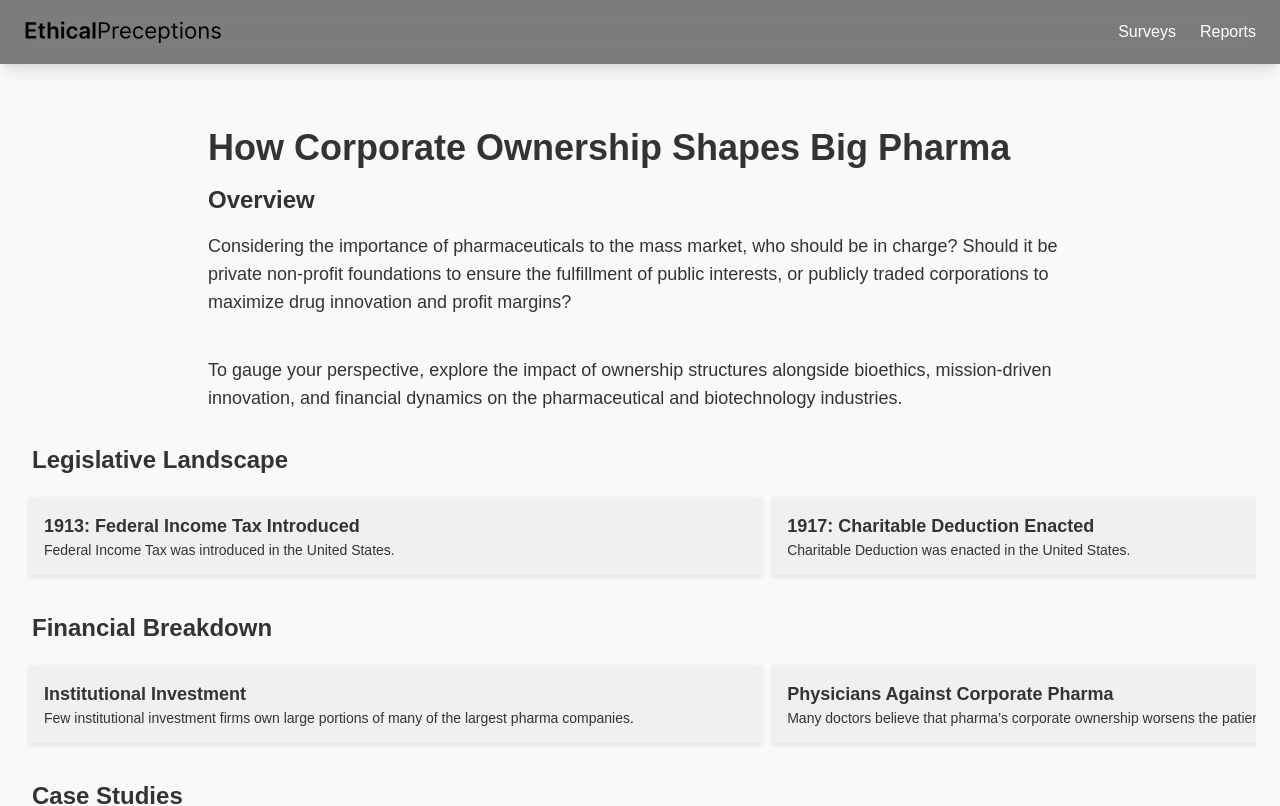
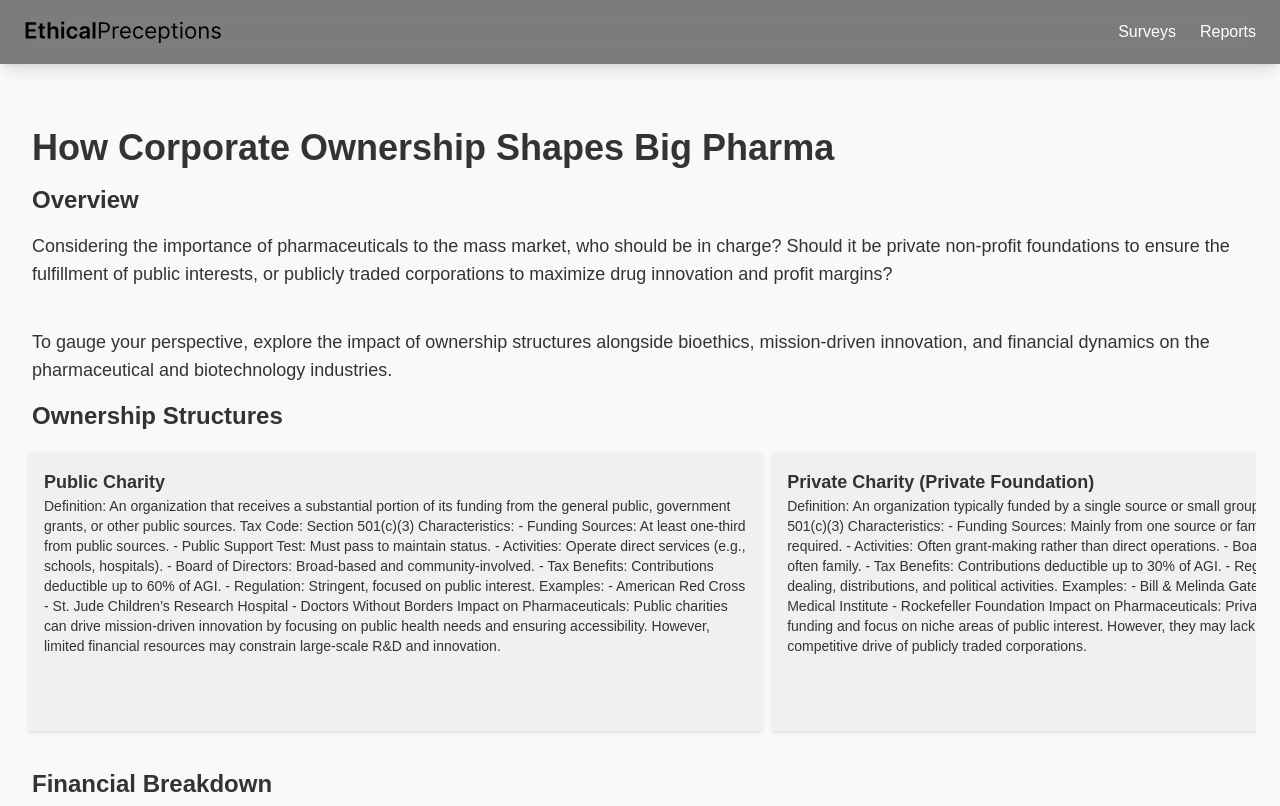
Before and after one commit to tkpepper15/applied-ethics, a Next.js app: page /how_corporate_ownership_shapes_big_pharma in a window 1280 px wide. Shown: the top 806 px of the page. Built offline with nearby package versions, Linux system fonts and the light colour scheme.

Commit message:
Commit message

```diff
--- a/app/how_corporate_ownership_shapes_big_pharma/page.tsx
+++ b/app/how_corporate_ownership_shapes_big_pharma/page.tsx
@@ -4,17 +4,195 @@ import Navbar from '../navbar'; // Ensure the path is correct
 import TimelineItem, { TimelineItemProps } from '../timeline'; // Ensure the path is correct
 import 'app/global.css'; // Ensure the path is correct
 
-const legalItems: TimelineItemProps[] = [
-  { id: 1, title: '1913: Federal Income Tax Introduced', content: 'Federal Income Tax was introduced in the United States.' },
-  { id: 2, title: '1917: Charitable Deduction Enacted', content: 'Charitable Deduction was enacted in the United States.' },
-  { id: 3, title: '1950: Revenue Act of 1950', content: 'Imposed the first restrictions on private foundations.' },
-  { id: 4, title: '1969: Tax Reform Act of 1969', content: 'Introduced comprehensive rules for private foundations.' },
-  { id: 5, title: '1981: Economic Recovery Tax Act of 1981', content: 'Reduced the excise tax rate on net investment income.' },
-  { id: 6, title: '1984: Deficit Reduction Act of 1984', content: 'Made adjustments to rules concerning self-dealing and distribution.' },
-  { id: 7, title: '1997: Taxpayer Relief Act of 1997', content: 'Simplified reporting requirements for private foundations.' },
-  { id: 8, title: '2006: Pension Protection Act of 2006', content: 'Introduced additional restrictions on private foundations.' },
-  { id: 9, title: '2017: Tax Cuts and Jobs Act', content: 'Made changes affecting charitable organizations.' },
+const osItems = [
+  {
+    id: 1,
+    title: 'Public Charity',
+    content: `
+      Definition: An organization that receives a substantial portion of its funding from the general public, government grants, or other public sources.
+
+      Tax Code: Section 501(c)(3)
+
+      Characteristics:
+      - Funding Sources: At least one-third from public sources.
+      - Public Support Test: Must pass to maintain status.
+      - Activities: Operate direct services (e.g., schools, hospitals).
+      - Board of Directors: Broad-based and community-involved.
+      - Tax Benefits: Contributions deductible up to 60% of AGI.
+      - Regulation: Stringent, focused on public interest.
+
+      Examples:
+      - American Red Cross
+      - St. Jude Children’s Research Hospital
+      - Doctors Without Borders
+
+      Impact on Pharmaceuticals: Public charities can drive mission-driven innovation by focusing on public health needs and ensuring accessibility. However, limited financial resources may constrain large-scale R&D and innovation.
+    `
+  },
+  {
+    id: 2,
+    title: 'Private Charity (Private Foundation)',
+    content: `
+      Definition: An organization typically funded by a single source or small group of sources.
+
+      Tax Code: Section 501(c)(3)
+
+      Characteristics:
+      - Funding Sources: Mainly from one source or family.
+      - Public Support Test: Not required.
+      - Activities: Often grant-making rather than direct operations.
+      - Board of Directors: Smaller, centralized, often family.
+      - Tax Benefits: Contributions deductible up to 30% of AGI.
+      - Regulation: Specific rules on self-dealing, distributions, and political activities.
+
+      Examples:
+      - Bill & Melinda Gates Foundation
+      - Howard Hughes Medical Institute
+      - Rockefeller Foundation
+
+      Impact on Pharmaceuticals: Private foundations can ensure long-term funding and focus on niche areas of public interest. However, they may lack the financial dynamics and competitive drive of publicly traded corporations.
+    `
+  },
+  {
+    id: 3,
+    title: 'Charitable Trust',
+    content: `
+      Definition: A trust created to achieve a charitable purpose.
+
+      Tax Code: Sections 4947(a)(1) for charitable remainder trusts and 4947(a)(2) for other charitable trusts
+
+      Characteristics:
+      - Funding Sources: Can be funded by individuals, families, or other donors.
+      - Types:
+        - Charitable Remainder Trusts: Provide income to beneficiaries for a period, with remaining assets going to charity.
+        - Charitable Lead Trusts: Provide income to charity for a period, with remaining assets going to beneficiaries.
+      - Activities: Trust assets managed to benefit charitable purposes.
+      - Trustee: Managed by trustees who have fiduciary responsibilities.
+      - Tax Benefits: Donors can receive income tax deductions, estate, and gift tax benefits.
+      - Regulation: Subject to specific rules regarding distributions and tax benefits depending on the type of trust.
+
+      Examples:
+      - The Pew Charitable Trusts
+      - The Wellcome Trust
+      - Charitable Remainder Unitrusts (various)
+
+      Impact on Pharmaceuticals: Charitable trusts can ensure sustained funding and alignment with public interest goals. Their structure can promote bioethics and mission-driven innovation but may not be agile enough to compete in a fast-paced market.
+    `
+  },
+  {
+    id: 4,
+    title: 'Donor-Advised Fund (DAF)',
+    content: `
+      Definition: A philanthropic vehicle established at a public charity.
+
+      Tax Code: Section 4966
+
+      Characteristics:
+      - Funding Sources: Funded by donors who retain advisory privileges.
+      - Activities: Donors recommend grants to other charities.
+      - Sponsor: Managed by public charities or financial institutions.
+      - Tax Benefits: Immediate tax deductions at the time of donation.
+      - Regulation: Managed by the sponsoring organization with oversight.
+
+      Examples:
+      - Fidelity Charitable
+      - Schwab Charitable
+      - National Philanthropic Trust
+
+      Impact on Pharmaceuticals: DAFs offer flexibility and immediate funding potential, allowing for rapid response to emerging health needs. However, the lack of direct control over operational activities can limit their impact on long-term pharmaceutical innovation.
+    `
+  },
+  {
+    id: 5,
+    title: 'Supporting Organization',
+    content: `
+      Definition: A charity that supports one or more public charities.
+
+      Tax Code: Section 509(a)(3)
+
+      Characteristics:
+      - Funding Sources: Usually aligned with the supported public charity.
+      - Relationship: Must be operated, supervised, or controlled by, in connection with, or operate for the benefit of the supported organization.
+      - Activities: Supports and benefits the public charity.
+      - Board of Directors: Often involves representatives from the supported organization.
+      - Tax Benefits: Contributions deductible as with public charities.
+      - Regulation: Specific rules ensuring the support and benefit relationship.
+
+      Examples:
+      - The Annie E. Casey Foundation (supporting organizations)
+      - The Ford Foundation (supporting organizations)
+
+      Impact on Pharmaceuticals: Supporting organizations can channel resources efficiently towards public health goals, ensuring alignment with bioethical standards. However, their dependence on the parent charity may limit their operational scope and innovation capacity.
+    `
+  },
+  {
+    id: 6,
+    title: 'Publicly Traded Corporation',
+    content: `
+      Definition: A for-profit company whose shares are traded openly on stock exchanges.
+
+      Characteristics:
+      - Ownership: Shareholders who invest in the company's stock.
+      - Funding Sources: Capital from stock sales and investments.
+      - Activities: Operate to maximize profits for shareholders.
+      - Board of Directors: Elected by shareholders, focused on maximizing shareholder value.
+      - Tax Benefits: Eligible for various business tax deductions.
+      - Regulation: Governed by securities regulations and stock exchange rules.
+
+      Examples:
+      - Pfizer
+      - Johnson & Johnson
+      - Merck
+
+      Impact on Pharmaceuticals: Publicly traded corporations drive innovation and large-scale R&D through significant financial resources and competitive dynamics. However, the focus on profit margins may sometimes conflict with broader public health goals.
+    `
+  },
+  {
+    id: 7,
+    title: 'Private Corporation',
+    content: `
+      Definition: A for-profit company privately owned and not traded on public stock exchanges.
+
+      Characteristics:
+      - Ownership: Typically owned by founders, families, or a small group of investors.
+      - Funding Sources: Private investments, retained earnings.
+      - Activities: Operate to generate profits for owners.
+      - Board of Directors: Appointed by owners, more flexibility in decision-making.
+      - Tax Benefits: Eligible for various business tax deductions.
+      - Regulation: Fewer public reporting requirements compared to publicly traded corporations.
+
+      Examples:
+      - Cargill
+      - Koch Industries
+      - Mars, Inc.
+
+      Impact on Pharmaceuticals: Private corporations can focus on long-term projects without the pressure of quarterly earnings reports. This can foster innovative approaches but may lack the transparency and capital access of publicly traded companies.
+    `
+  },
+  {
+    id: 8,
+    title: 'Benefit Corporation (B Corp)',
+    content: `
+      Definition: A type of for-profit corporate entity that includes positive impact on society, workers, the community, and the environment in addition to profit as its legally defined goals.
+
+      Characteristics:
+      - Ownership: Shareholders who are committed to both profit and social/environmental impact.
+      - Funding Sources: Investments from socially responsible investors.
+      - Activities: Operate with a dual focus on profit and mission-driven goals.
+      - Board of Directors: Ensures the company adheres to its social/environmental mission.
+      - Tax Benefits: Standard corporate tax deductions.
+      - Regulation: Must meet certain standards of social and environmental performance, accountability, and transparency.
+
+      Examples:
+      - Patagonia
+      - Ben & Jerry's
+      - Warby Parker
+
+      Impact on Pharmaceuticals: Benefit corporations can balance innovation with ethical considerations, focusing on mission-driven goals alongside profitability. They may face challenges in scaling compared to traditional for-profit entities but offer a sustainable model for ethical innovation.
+    `
+  }
 ];
+
 
 const finItems: TimelineItemProps[] = [
   { id: 1, title: 'Institutional Investment', content: 'Few institutional investment firms own large portions of many of the largest pharma companies.' },
@@ -26,7 +204,6 @@ const Home: React.FC = () => {
     <div className="home-container">
       <Navbar />
       <main className="home-content">
-        <section className="text-center max-w-4xl mx-auto mb-8">
           <h1 className="mb-4 text-4xl font-bold ml-4">How Corporate Ownership Shapes Big Pharma</h1>
           <h1 className="ml-4 mb-4 text-2xl font-bold">Overview</h1>
           <p className="text-lg ml-4 mb-4">
@@ -35,11 +212,10 @@ const Home: React.FC = () => {
           <br></br>
           <p className='text-lg ml-4 mb-4'>To gauge your perspective, explore the impact of ownership structures alongside bioethics, mission-driven innovation, and financial dynamics on the pharmaceutical and biotechnology industries.
           </p>
-        </section>
-        <h1 className="ml-4 mb-4 text-2xl font-bold">Legislative Landscape</h1>
+        <h1 className="ml-4 mb-4 text-2xl font-bold">Ownership Structures</h1>
         <div className="timeline-container">
           <div id="timeline" className="timeline flex">
-            {legalItems.map(item => (
+            {osItems.map(item => (
               <TimelineItem key={item.id} id={item.id} title={item.title} content={item.content} />
             ))}
           </div>
```
